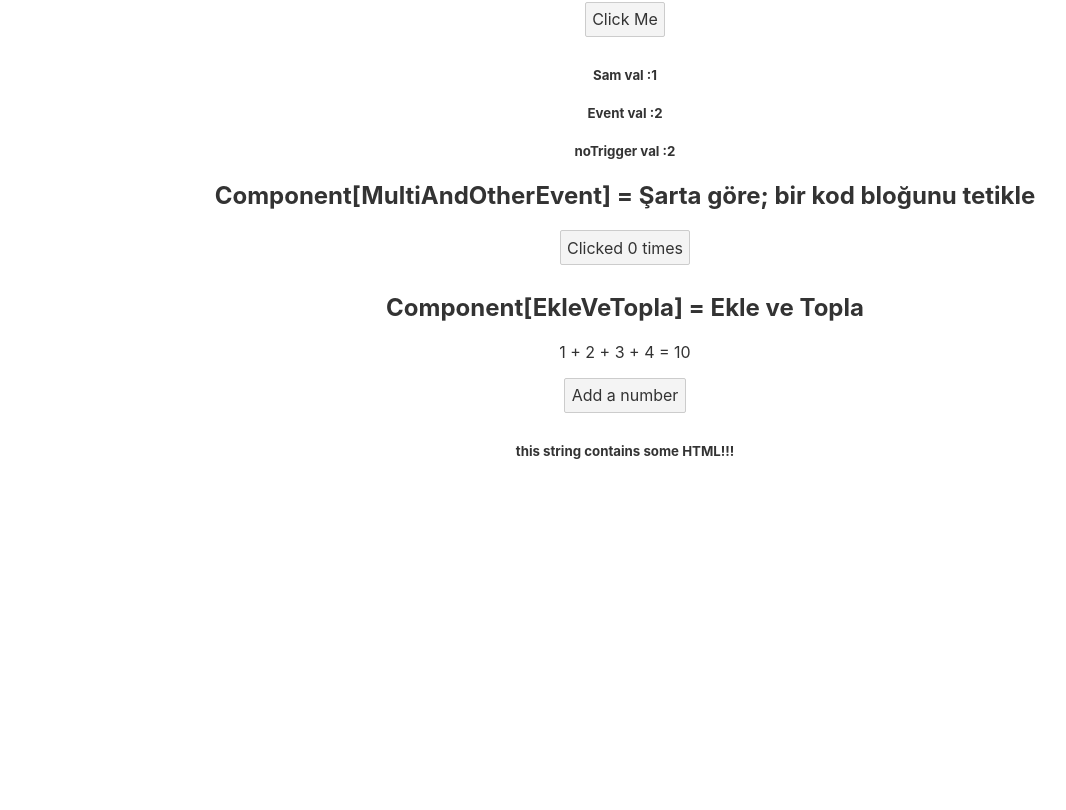
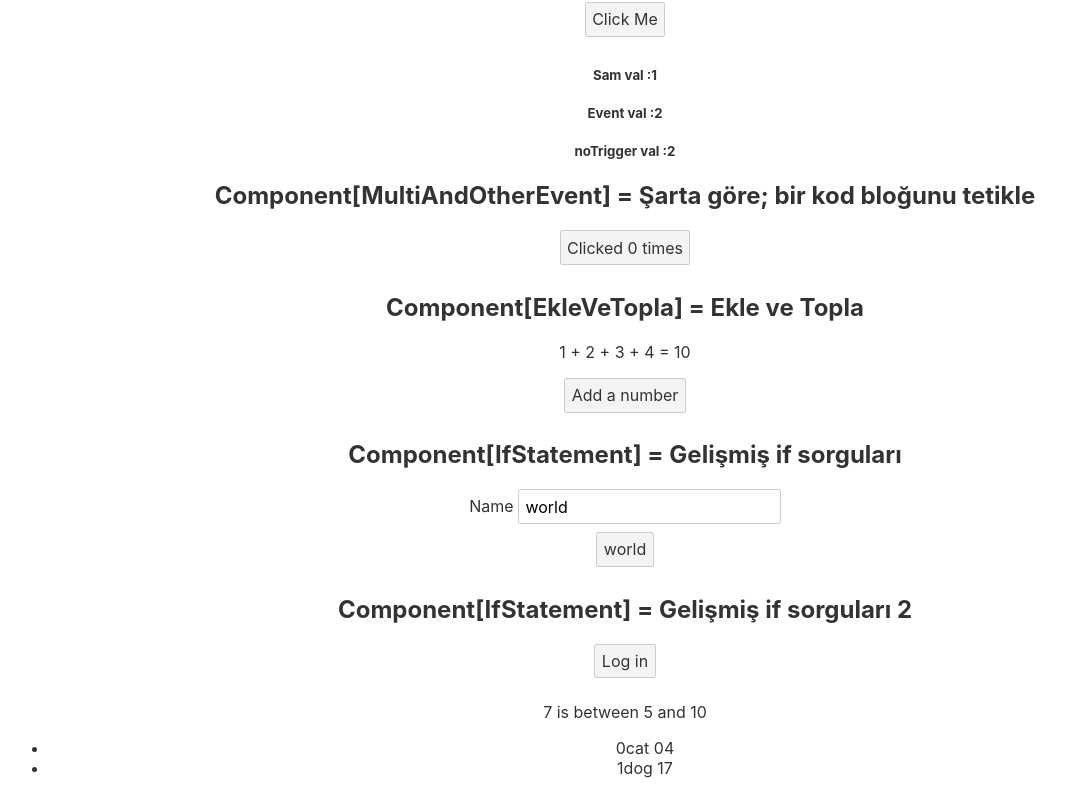
Before and after one commit to sametuca/svelte-try, a Svelte app: page / in a window 1280 px wide. Shown: the part 292-1102 px from the top of the page, without its empty margins (15-1081 px from the left). Before the commit the page ends 800 px from the top, so only its background shows below. Built offline with nearby package versions, Linux system fonts and the light colour scheme.

Commit message:
added each and if statement

```diff
--- a/src/App.svelte
+++ b/src/App.svelte
@@ -1,4 +1,10 @@
 <script>
+  import EachStatement from './EachStatement.svelte';
+
+  import IfStatementLoginLogout from './IfStatementLoginLogout.svelte';
+
+  import IfStatement from './IfStatement.svelte';
+
   import EkleVeTopla from './EkleVeTopla.svelte';
 
   import MultiAndOtherEvent from './MultiAndOtherEvent.svelte';
@@ -8,11 +14,6 @@
   import IncrementButton from './IncrementButton.svelte';
 
   import ExportFieldComponent from './ExportFieldComponent.svelte';
-	//#region what is main?
-	// js kodları script içerisine yazılırken, diğer yapılar main bloğu içerisinde tutuluyor.
-	// Asıl component main. Main html içerisinde body'e karşılık gelmektedir. Dolasıyla tüm çağrıları orada yapıyoruz.
-	//#endregion
-	let string = `this string contains some <strong>HTML!!!</strong>`;
 
 </script>
 <main>
@@ -21,7 +22,9 @@
 <EventOne></EventOne>
 <MultiAndOtherEvent></MultiAndOtherEvent>
 <EkleVeTopla></EkleVeTopla>
-<h5>{@html string}</h5>
+<IfStatement></IfStatement>
+<IfStatementLoginLogout></IfStatementLoginLogout>
+<EachStatement></EachStatement>
 </main>
 
 <style>
--- /dev/null
+++ b/src/EachStatement.svelte
@@ -0,0 +1,12 @@
+<script>
+let data = [
+    {name:"cat",years:"4",},
+    {name:"dog",years:"7"},
+]
+</script>
+
+<ul>
+    {#each data as {name,years},i}
+    <li>{i}{name} {i}{years}</li>
+    {/each}
+</ul>
--- /dev/null
+++ b/src/IfStatement.svelte
@@ -0,0 +1,17 @@
+<script>
+    var name  = "world";
+    var accept = true;
+    function AcceptKey() {
+        accept!=accept;
+    }
+</script>
+<h2>Component[IfStatement] = Gelişmiş if sorguları</h2>
+{#if accept}
+<label>
+    Name
+    <input type="text" bind:value={name}>
+</label>
+{/if}
+<button on:click="{AcceptKey}">
+    {name}
+</button>
--- /dev/null
+++ b/src/IfStatementLoginLogout.svelte
@@ -0,0 +1,28 @@
+<script>
+let user = {login:false}
+let x = 7;
+function LoginOrLogout() {
+    user.login=!user.login;
+}
+</script>
+<h2>Component[IfStatement] = Gelişmiş if sorguları 2</h2>
+{#if user.login}
+	<button on:click={LoginOrLogout}>
+		Log out
+	</button>
+{:else}
+	<button on:click={LoginOrLogout}>
+		Log in
+	</button>
+{/if}
+
+
+{#if x > 10}
+	<p>{x} is greater than 10</p>
+{:else}
+	{#if 5 > x}
+		<p>{x} is less than 5</p>
+	{:else}
+		<p>{x} is between 5 and 10</p>
+	{/if}
+{/if}
```
